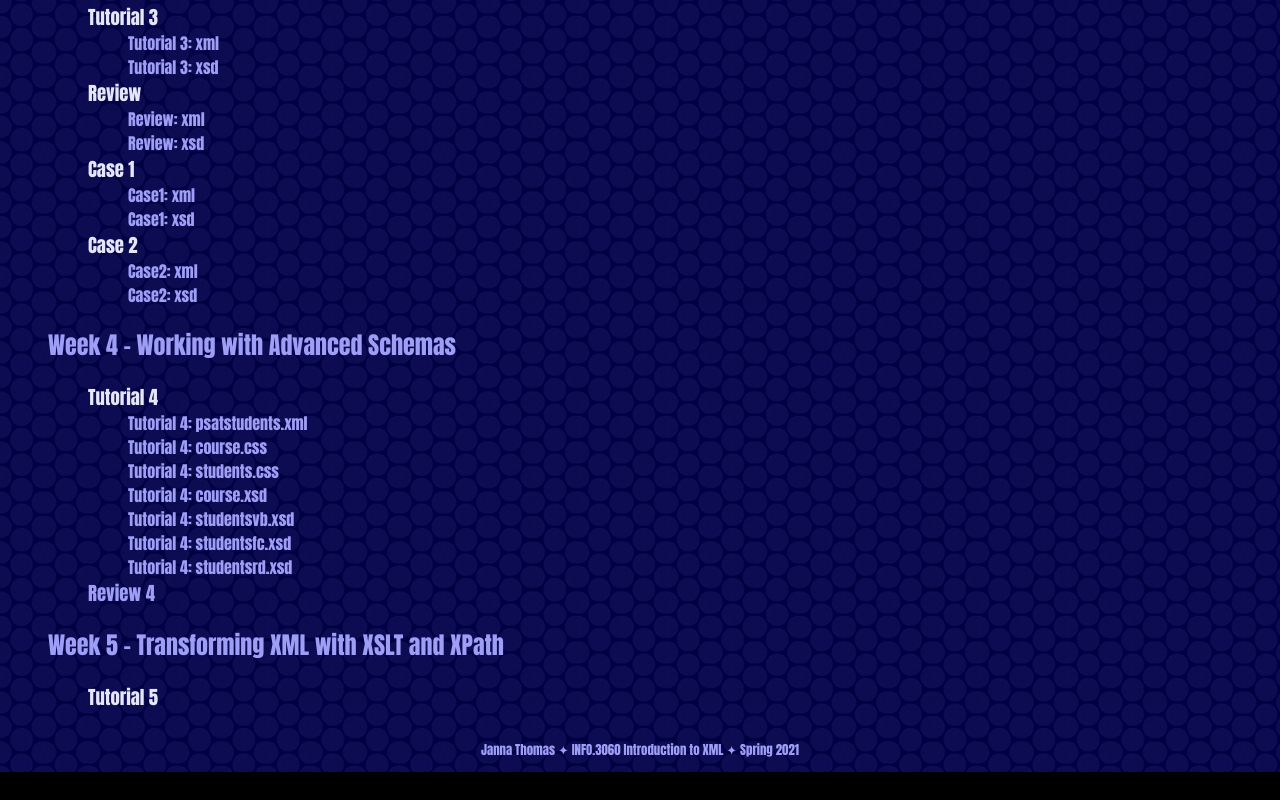
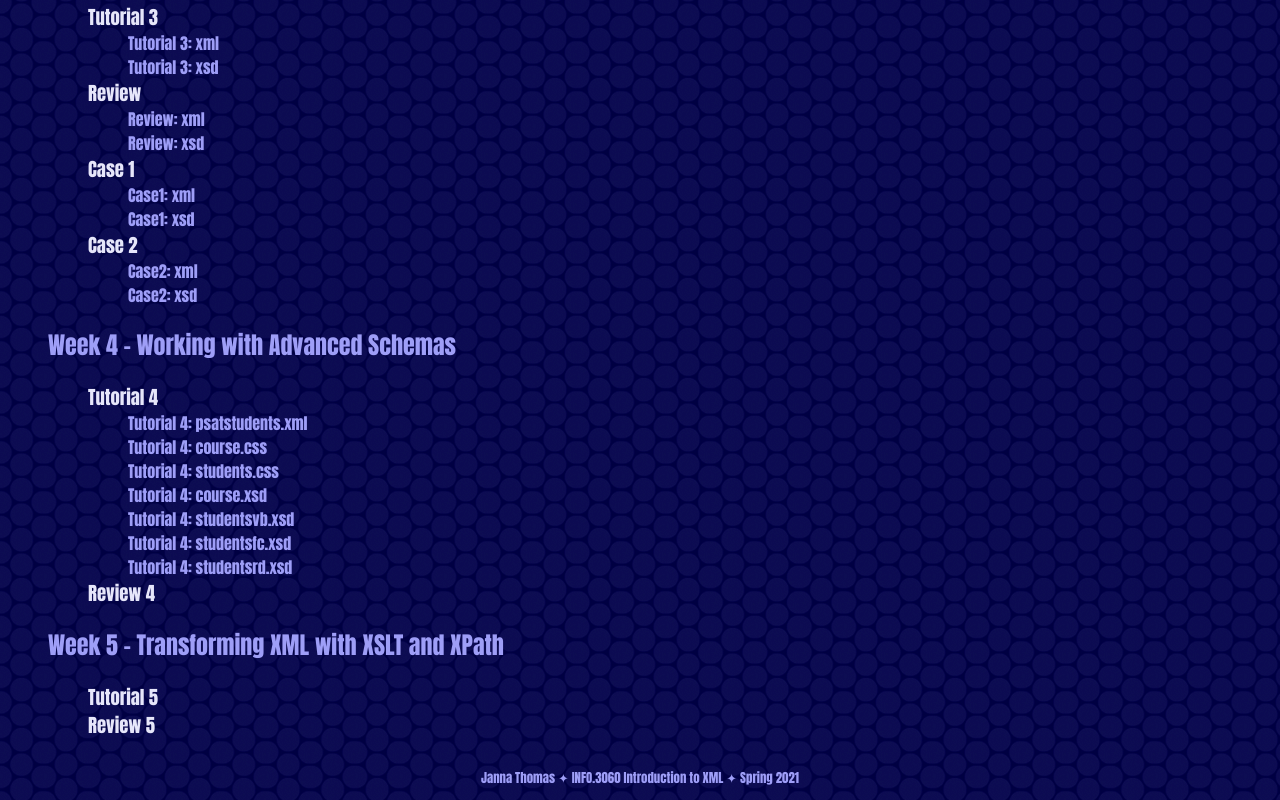
Before and after one commit to jannajothomas/UML-XMLAssignments, a plain HTML site: page index.html in a window 1280 px wide. Shown: the part 660-1460 px from the top of the page. Before the commit the page ends 1432 px from the top, so only its background shows below. Drawn offline with Linux system fonts and the light colour scheme.

Commit message:
Completed Chapter 5 Review

```diff
--- a/index.html
+++ b/index.html
@@ -85,12 +85,13 @@
               <li><a href="chapter4/tutorial4/studentsfc.xsd">Tutorial 4: studentsfc.xsd</a></li>
               <li><a href="chapter4/tutorial4/studentsrd.xsd">Tutorial 4: studentsrd.xsd</a></li>
             </ul>
-            <li><a href="chapter4/review4/psatsessions.xml"><h3>Review  4</a></h3></li>
+            <li><a href="chapter4/review4/psatsessions.xml"><h3>Review  4</h3></a></li>
           </ul>
 
             <h1>Week 5 - Transforming XML with XSLT and XPath</h1>
             <ul>
                 <li><a href="chapter5/tutorial5/stock.xml"><h3>Tutorial 5</h3></a></li>
+                <li><a href="chapter5/review5/portfolio.xml"><h3>Review 5</h3></a></li>
             </ul>
 
         </ul>
```
Also changed, not shown: 1 other file.
